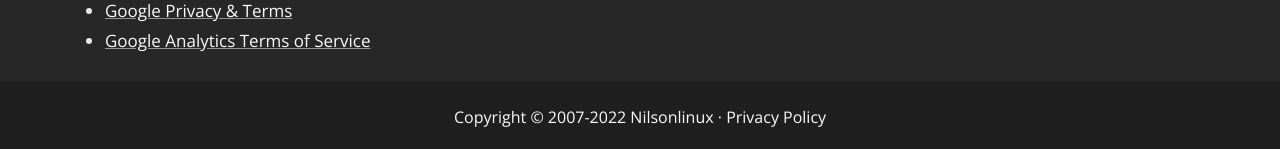
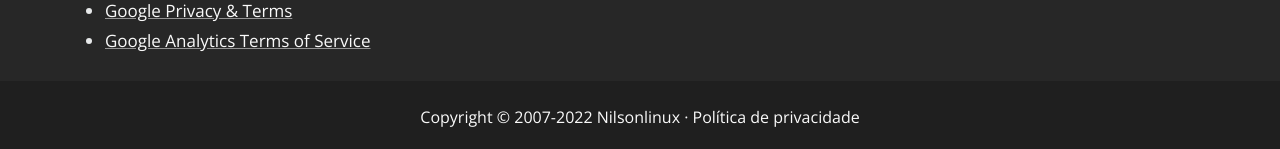
Before and after one commit to suportemasterbot/suportemasterbot.github.io, a Jekyll site: the page built from privacy-policy.md, in a window 1280 px wide. Shown: the part 844-993 px from the top of the page. Built offline with Jekyll 4.4.1, drawn with Linux system fonts in a browser that asks for light colours.

Commit message:
Add files via upload

```diff
--- a/_includes/footer.html
+++ b/_includes/footer.html
@@ -1,5 +1,5 @@
 <footer>
-    <p>Copyright &copy; 2007-{{ site.time | date: '%Y' }} <a href="#">{{ site.author }}</a> · <a href="#">Privacy Policy</a></p>
+    <p>Copyright &copy; 2007-{{ site.time | date: '%Y' }} <a href="#">{{ site.author }}</a> · <a href="#">Política de privacidade</a></p>
 </footer>
 
 <script>
```
